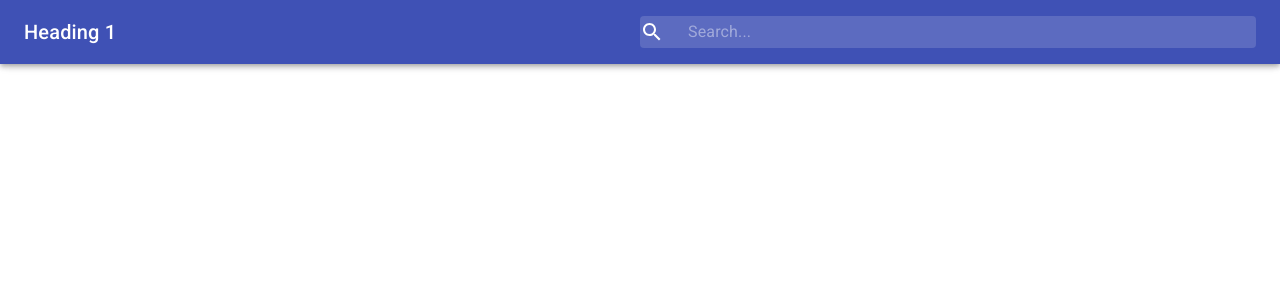
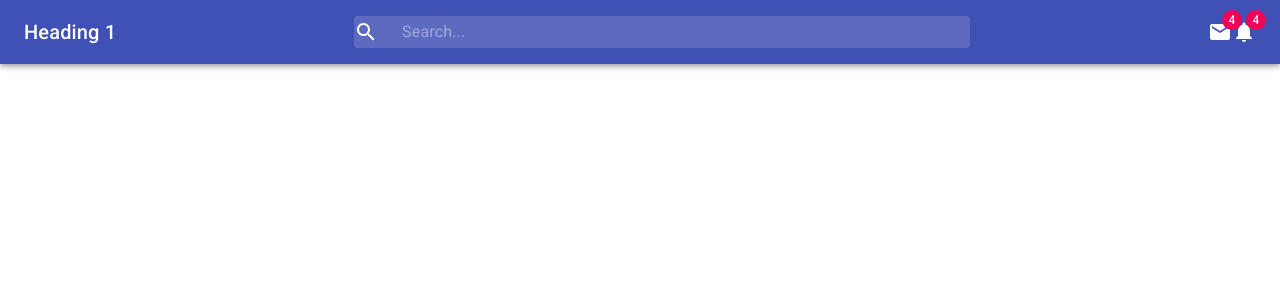
Before and after one commit to cinekenic/Material-UI-React-Responsive-Project, a React (Create React App) app: page / in a window 1280 px wide. Shown: the top 300 px of the page. Built offline with nearby package versions, Linux system fonts and the light colour scheme.

Commit message:
add Mail and Notifications mui components

```diff
--- a/src/components/Navbar.jsx
+++ b/src/components/Navbar.jsx
@@ -7,7 +7,7 @@ const {
   alpha,
   Badge,
 } = require("@material-ui/core");
-const { Search, Mail, NotificationImportant } = require("@material-ui/icons");
+const { Search, Mail, Notifications } = require("@material-ui/icons");
 
 const useStyle = makeStyles((theme) => ({
   toolbar: {
@@ -60,6 +60,14 @@ function Navbar() {
           <Search />
           <InputBase placeholder="Search..." className={classes.input} />
         </div>
+        <div className={classes.icons}>
+          <Badge badgeContent={4} color="secondary">
+            <Mail />
+          </Badge>
+          <Badge badgeContent={4} color="secondary">
+            <Notifications />
+          </Badge>
+        </div>
       </Toolbar>
     </AppBar>
   );
```
